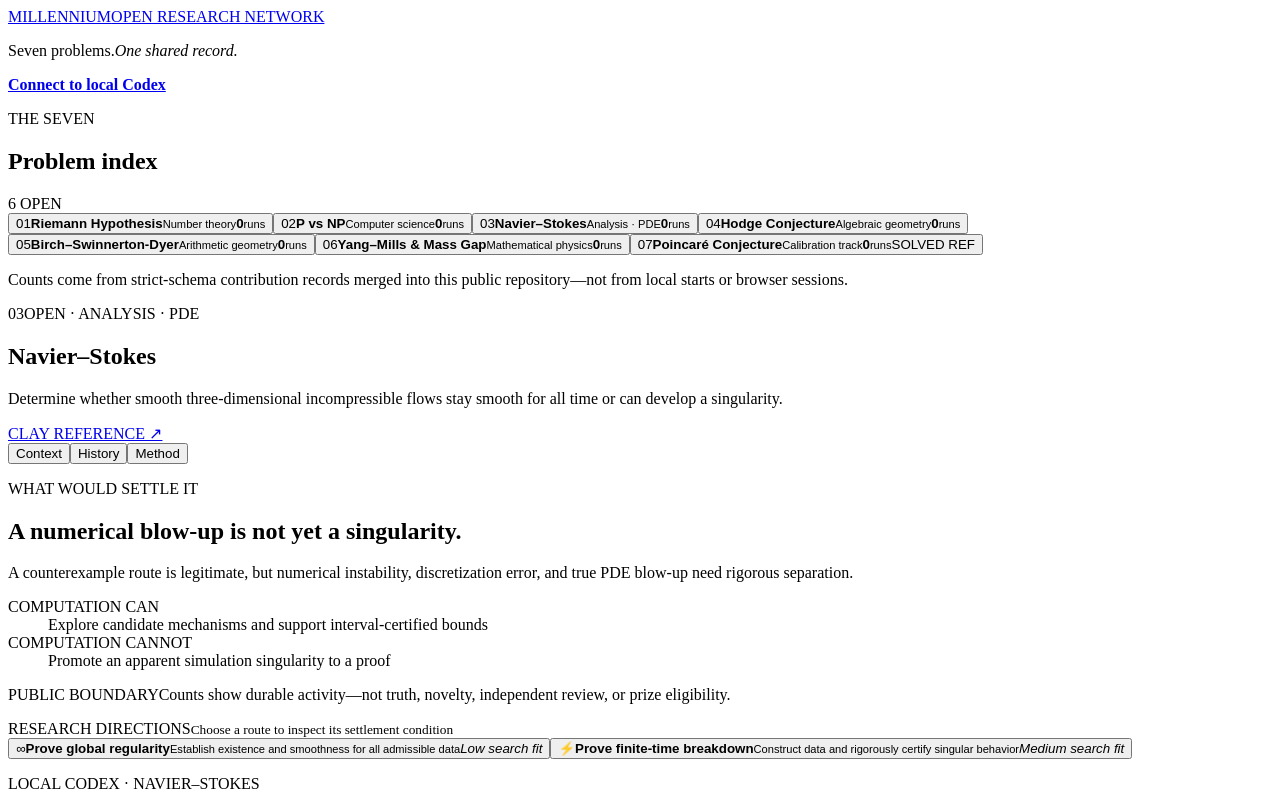
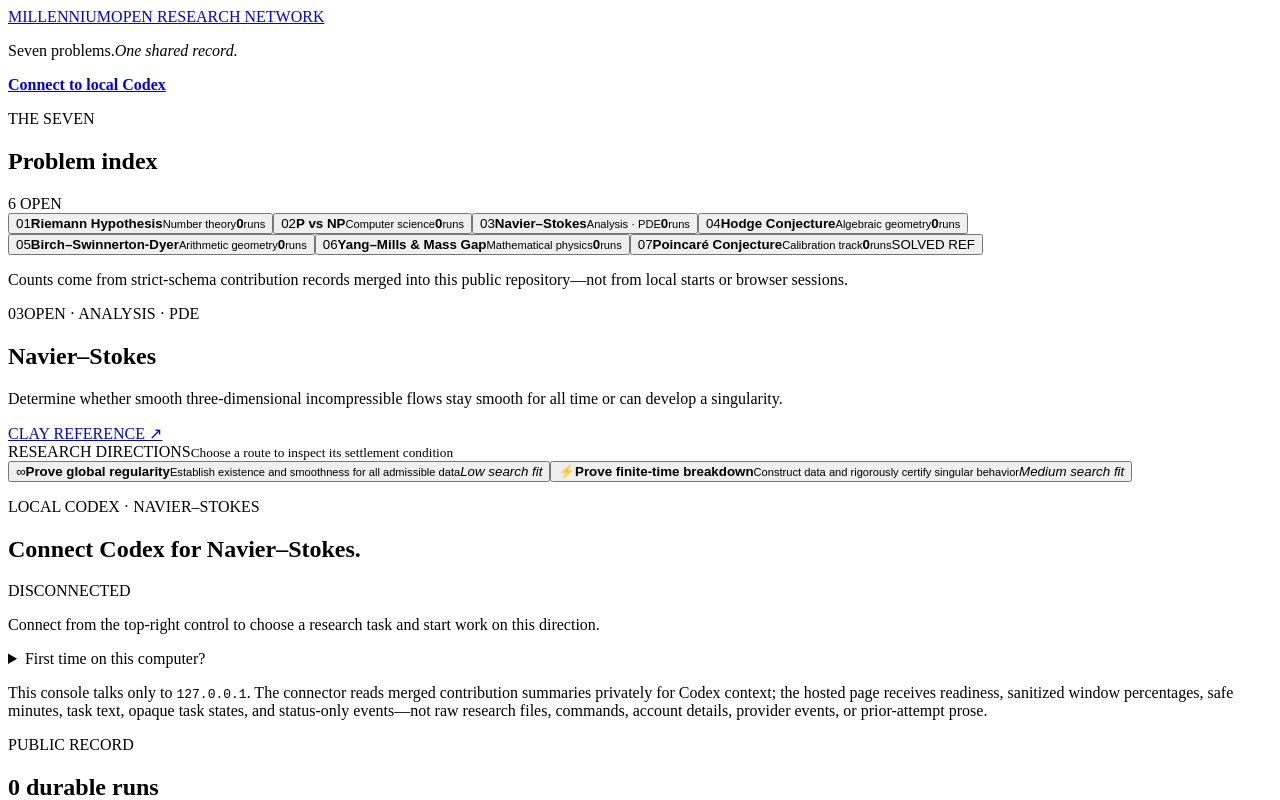
Before and after one commit to LittleSeattlers/Millennium-UI, a React (Vite) app: page / in a window 1280 px wide. Shown: the top 800 px of the page. Built offline with nearby package versions, Linux system fonts and the light colour scheme.

Commit message:
Remove problem brief tabs

```diff
--- a/src/App.tsx
+++ b/src/App.tsx
@@ -5,8 +5,6 @@ import { LocalResearchConsole } from './LocalResearchConsole';
 import { problems, type Problem } from './problems';
 
 const repositoryUrl = 'https://github.com/LittleSeattlers/Millennium-UI';
-
-type ProblemBriefTab = 'context' | 'history' | 'method';
 
 function Gem({ kind, large = false }: { kind: string; large?: boolean }) {
   return <span aria-hidden="true" className={`problem-gem gem-${kind}${large ? ' gem-large' : ''}`} />;
@@ -70,90 +68,6 @@ function ProblemRail({
   );
 }
 
-function ProblemBrief({ problem }: { problem: Problem }) {
-  const [tab, setTab] = useState<ProblemBriefTab>('context');
-  const tabs: Array<{ id: ProblemBriefTab; label: string }> = [
-    { id: 'context', label: 'Context' },
-    { id: 'history', label: 'History' },
-    { id: 'method', label: 'Method' },
-  ];
-
-  return (
-    <section className="problem-brief" aria-label={`Research brief for ${problem.name}`}>
-      <div className="problem-brief-tabs" role="group" aria-label="Research brief section">
-        {tabs.map((item) => (
-          <button
-            aria-controls={`problem-brief-${item.id}`}
-            aria-pressed={tab === item.id}
-            className={tab === item.id ? 'active' : ''}
-            key={item.id}
-            onClick={() => setTab(item.id)}
-            type="button"
-          >
-            {item.label}
-          </button>
-        ))}
-      </div>
-
-      <div className="problem-brief-body">
-      <section
-        className="problem-brief-section brief-context"
-        hidden={tab !== 'context'}
-        id="problem-brief-context"
-      >
-        <p className="eyebrow">WHAT WOULD SETTLE IT</p>
-        <h2>{problem.settlementTitle}</h2>
-        <p>{problem.settlementCopy}</p>
-        <dl className="truth-grid">
-          <div className="truth-card">
-            <dt>COMPUTATION CAN</dt>
-            <dd>{problem.computeCan}</dd>
-          </div>
-          <div className="truth-card muted">
-            <dt>COMPUTATION CANNOT</dt>
-            <dd>{problem.computeCannot}</dd>
-          </div>
-        </dl>
-      </section>
-
-      <section
-        className="problem-brief-section brief-method"
-        hidden={tab !== 'method'}
-        id="problem-brief-method"
-      >
-        <p className="eyebrow">RESEARCH FIT</p>
-        <h2>Where computation helps</h2>
-        <p>{problem.frontier}</p>
-        <div className="task-pills" aria-label="Research requirements">
-          <span>BOUNDED</span><span>CHECKABLE</span><span>REUSABLE</span><span>CRITIQUE-READY</span>
-        </div>
-      </section>
-
-      <section
-        className="problem-brief-section brief-history"
-        hidden={tab !== 'history'}
-        id="problem-brief-history"
-      >
-        <p className="eyebrow">SELECTED HISTORY</p>
-        <h2>A long human relay</h2>
-        <ol className="history-list">
-          {problem.history.map((item) => (
-            <li className="timeline-item" key={`${item.year}-${item.title}`}>
-              <span>{item.year}</span><p>{item.title}</p>
-            </li>
-          ))}
-        </ol>
-      </section>
-      </div>
-
-      <p className="brief-boundary">
-        <span>PUBLIC BOUNDARY</span>
-        Counts show durable activity—not truth, novelty, independent review, or prize eligibility.
-      </p>
-    </section>
-  );
-}
-
 function ProblemWorkspace({
   problem,
   routeId,
@@ -186,7 +100,6 @@ function ProblemWorkspace({
             CLAY REFERENCE ↗
           </a>
         </div>
-        <ProblemBrief problem={problem} />
         <div className="route-heading">
           <span>RESEARCH DIRECTIONS</span>
           <small>Choose a route to inspect its settlement condition</small>
--- a/src/styles.css
+++ b/src/styles.css
@@ -153,35 +153,6 @@ h2 { margin-bottom: 0; font-size: 20px; }
 .route-chip em.fit-high { background: #dcefe7; color: #24634f; }
 .route-chip em.fit-medium { background: #f8e8c9; color: #80520f; }
 .route-chip em.fit-calibration { background: #e2eaf2; color: #375b78; }
-
-.problem-brief { margin: 22px -24px 0; border-block: 1px solid var(--line); background: #f5f2ea; }
-.problem-brief-tabs { display: grid; grid-template-columns: repeat(3, minmax(0, 1fr)); border-bottom: 1px solid var(--line); background: #eeebe3; }
-.problem-brief-tabs button { padding: 10px 12px 9px; border: 0; border-right: 1px solid var(--line); border-bottom: 2px solid transparent; background: transparent; color: #7a858d; font-size: 8px; font-weight: 800; letter-spacing: .1em; text-transform: uppercase; cursor: pointer; }
-.problem-brief-tabs button:last-child { border-right: 0; }
-.problem-brief-tabs button:hover { background: rgba(255, 255, 255, .45); color: var(--navy); }
-.problem-brief-tabs button.active { border-bottom-color: var(--amber); background: #f8f6f0; color: var(--navy); }
-.problem-brief-tabs button:focus-visible { position: relative; outline: 3px solid rgba(43, 85, 119, .25); outline-offset: -3px; }
-.problem-brief-body { min-height: 194px; }
-.problem-brief-section { min-width: 0; padding: 18px 20px; }
-.problem-brief-section[hidden] { display: none; }
-.problem-brief-section h2 { margin: 6px 0 7px; font-size: 17px; line-height: 1.15; }
-.problem-brief-section > p:not(.eyebrow) { margin: 0; color: #5f6b76; font-size: 10px; line-height: 1.58; }
-.truth-grid { display: grid; gap: 7px; margin: 12px 0 0; }
-.brief-context .truth-grid { grid-template-columns: 1fr 1fr; }
-.truth-card { display: grid; gap: 4px; margin: 0; padding: 9px 10px; border-left: 3px solid var(--green); border-radius: 7px; background: #e7f1ed; }
-.truth-card.muted { border-color: #ba6954; background: #f4ebe7; }
-.truth-card dt { color: #638476; font-size: 7px; font-weight: 800; letter-spacing: .12em; }
-.truth-card.muted dt { color: #926456; }
-.truth-card dd { margin: 0; font-size: 9px; font-weight: 700; line-height: 1.35; }
-.history-list { display: grid; grid-template-columns: repeat(3, minmax(0, 1fr)); gap: 14px; margin: 3px 0 0; padding: 0; list-style: none; }
-.timeline-item { display: grid; grid-template-columns: 47px 1fr; gap: 9px; padding: 8px 0; border-bottom: 1px solid #e3e0d8; }
-.timeline-item:last-child { border-bottom: 0; }
-.timeline-item > span { color: var(--red); font: 800 8px var(--mono); }
-.timeline-item p { margin: 0; color: #66717b; font-size: 9px; line-height: 1.45; }
-.task-pills { display: flex; flex-wrap: wrap; gap: 5px; margin-top: 12px; }
-.task-pills span { padding: 5px 7px; border: 1px solid var(--line); border-radius: 999px; background: #fff; color: #566774; font-size: 7px; font-weight: 750; }
-.brief-boundary { display: flex; gap: 10px; margin: 0; padding: 9px 20px 10px; border-top: 1px solid var(--line); background: #ece9e0; color: #69747c; font-size: 8px; line-height: 1.45; }
-.brief-boundary span { flex: none; color: #50616e; font-size: 7px; font-weight: 850; letter-spacing: .11em; }
 
 .local-console { scroll-margin-top: 108px; overflow: hidden; border-color: #c9c1ae; box-shadow: inset 0 3px 0 var(--amber), 0 11px 30px rgba(27, 40, 52, .065); }
 .local-console-heading { display: flex; align-items: flex-start; justify-content: space-between; gap: 18px; padding: 23px 22px 17px; border-bottom: 1px solid var(--line); background: linear-gradient(110deg, rgba(255, 249, 234, .9), rgba(251, 250, 246, .94) 52%); }
@@ -359,7 +330,6 @@ footer a { justify-self: end; text-decoration: none; }
 @media (max-width: 1180px) {
   .header-thesis { display: none; }
   .mission-grid { grid-template-columns: 230px minmax(0, 1fr); }
-  .history-list .timeline-item { grid-template-columns: 42px 1fr; border-bottom: 0; }
   .composer-controls { grid-template-columns: 1fr 1fr; }
   .risk-control { grid-column: 1 / -1; }
   .research-mode-tabs { grid-template-columns: repeat(2, 1fr); }
@@ -388,12 +358,6 @@ footer a { justify-self: end; text-decoration: none; }
   .workspace { gap: 10px; }
   .problem-hero { padding: 18px; }
   .hero-row { display: block; }
-  .problem-brief { margin: 18px -18px 0; }
-  .problem-brief-body { min-height: 0; }
-  .brief-context .truth-grid { grid-template-columns: 1fr; }
-  .history-list { grid-template-columns: 1fr; gap: 0; }
-  .history-list .timeline-item { grid-template-columns: 47px 1fr; border-bottom: 1px solid #e3e0d8; }
-  .history-list .timeline-item:last-child { border-bottom: 0; }
   .source-link { display: inline-block; margin-top: 13px; }
   .route-heading { display: block; }
   .route-heading small { display: block; margin-top: 5px; }
```
